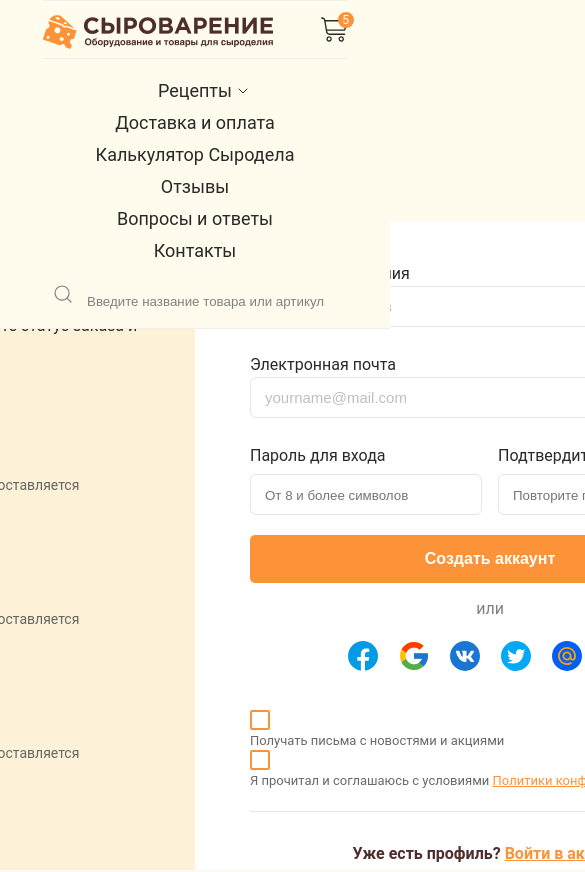
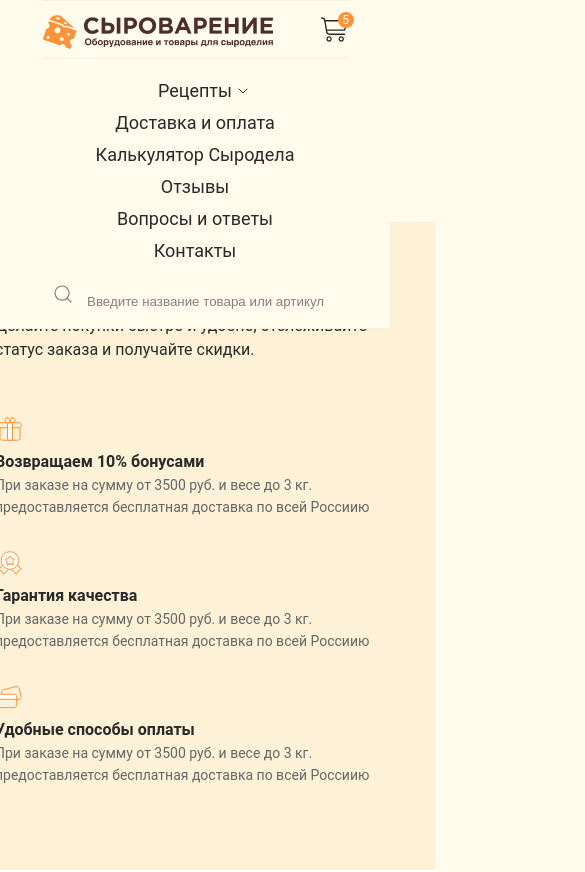
Before and after one commit to unnamed-ii/react-cheese-shop, a React (Create React App) app: page /registration in a window 390 px wide. Shown: the top 872 px of the page, 585 px wide, since content can reach past the window. Built offline with nearby package versions, Linux system fonts and the light colour scheme.

Commit message:
started adaptive for registration page

```diff
--- a/src/pages/registration/style.scss
+++ b/src/pages/registration/style.scss
@@ -175,3 +175,32 @@
     }
   }
 }
+
+@media (max-width: 1215px) {
+  .sign-up {
+    display: block;
+  }
+}
+
+@media (max-width: 635px) {
+  .sign-up {
+
+    &__info {
+      width: 480px;
+    }
+
+    &__form {
+      width: 480px;
+
+      form {
+        .password {
+          display: block;
+
+          &__enter {
+            margin-bottom: 20px;
+          }
+        }
+      }
+    }
+  }
+}
```
